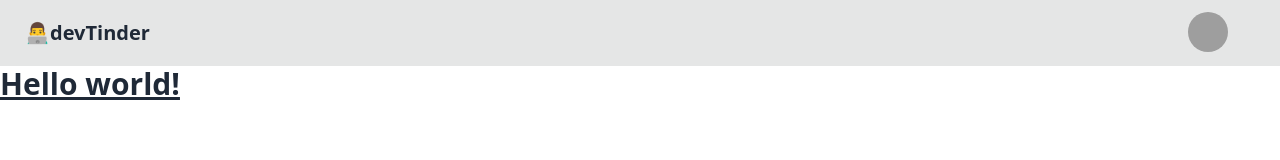
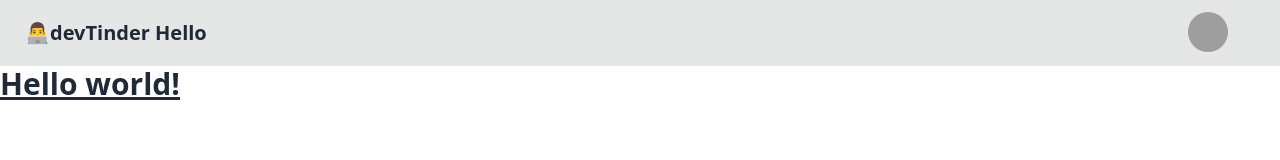
Before and after one commit to Cvam1999/devTinder-web, a React (Vite) app: page / in a window 1280 px wide. Shown: the top 160 px of the page. Built offline with nearby package versions, Linux system fonts and the light colour scheme; grey boxes are pictures that could not be loaded.

Commit message:
Hello React

```diff
--- a/src/App.jsx
+++ b/src/App.jsx
@@ -8,7 +8,7 @@
     <>
       <div className="navbar bg-base-300">
   <div className="flex-1">
-    <a className="btn btn-ghost text-xl">👨‍💻devTinder</a>
+    <a className="btn btn-ghost text-xl">👨‍💻devTinder Hello</a>
   </div>
   <div className="flex-none gap-2">
     <div className="dropdown dropdown-end mx-10">
```
